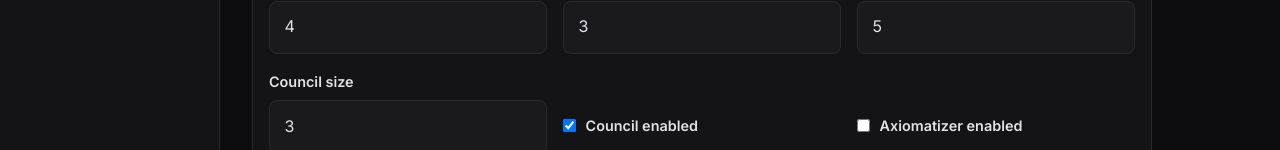
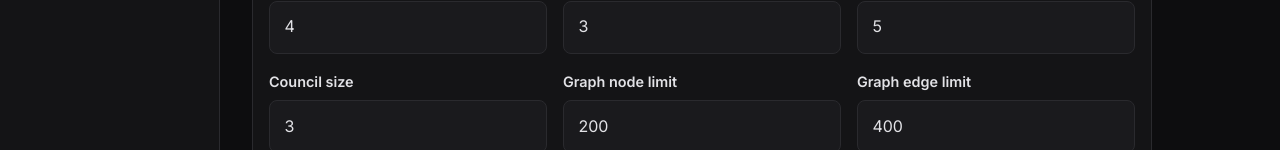
Before and after one commit to rmholston420/axiom, a Next.js app in the folder apps/web/: page /settings in a window 1280 px wide. Shown: the part 650-800 px from the top of the page. Built offline with nearby package versions, Linux system fonts and the light colour scheme; no server answers.

Commit message:
render graph limit controls on settings page

```diff
--- a/apps/web/app/settings/page.tsx
+++ b/apps/web/app/settings/page.tsx
@@ -245,6 +245,26 @@ export default function SettingsPage() {
                   />
                 </label>
 
+              <label style={{ display: "grid", gap: "0.45rem" }}>
+                <span style={{ fontSize: "0.9rem", fontWeight: 600 }}>Graph node limit</span>
+                <input
+                  type="number"
+                  value={settings.axiom_graph_node_limit}
+                  onChange={(e) => update("axiom_graph_node_limit", Number(e.target.value))}
+                  style={fieldStyle()}
+                />
+              </label>
+
+              <label style={{ display: "grid", gap: "0.45rem" }}>
+                <span style={{ fontSize: "0.9rem", fontWeight: 600 }}>Graph edge limit</span>
+                <input
+                  type="number"
+                  value={settings.axiom_graph_edge_limit}
+                  onChange={(e) => update("axiom_graph_edge_limit", Number(e.target.value))}
+                  style={fieldStyle()}
+                />
+              </label>
+
                 <label style={{ display: "flex", alignItems: "center", gap: "0.6rem", marginTop: "1.8rem" }}>
                   <input
                     type="checkbox"
```
